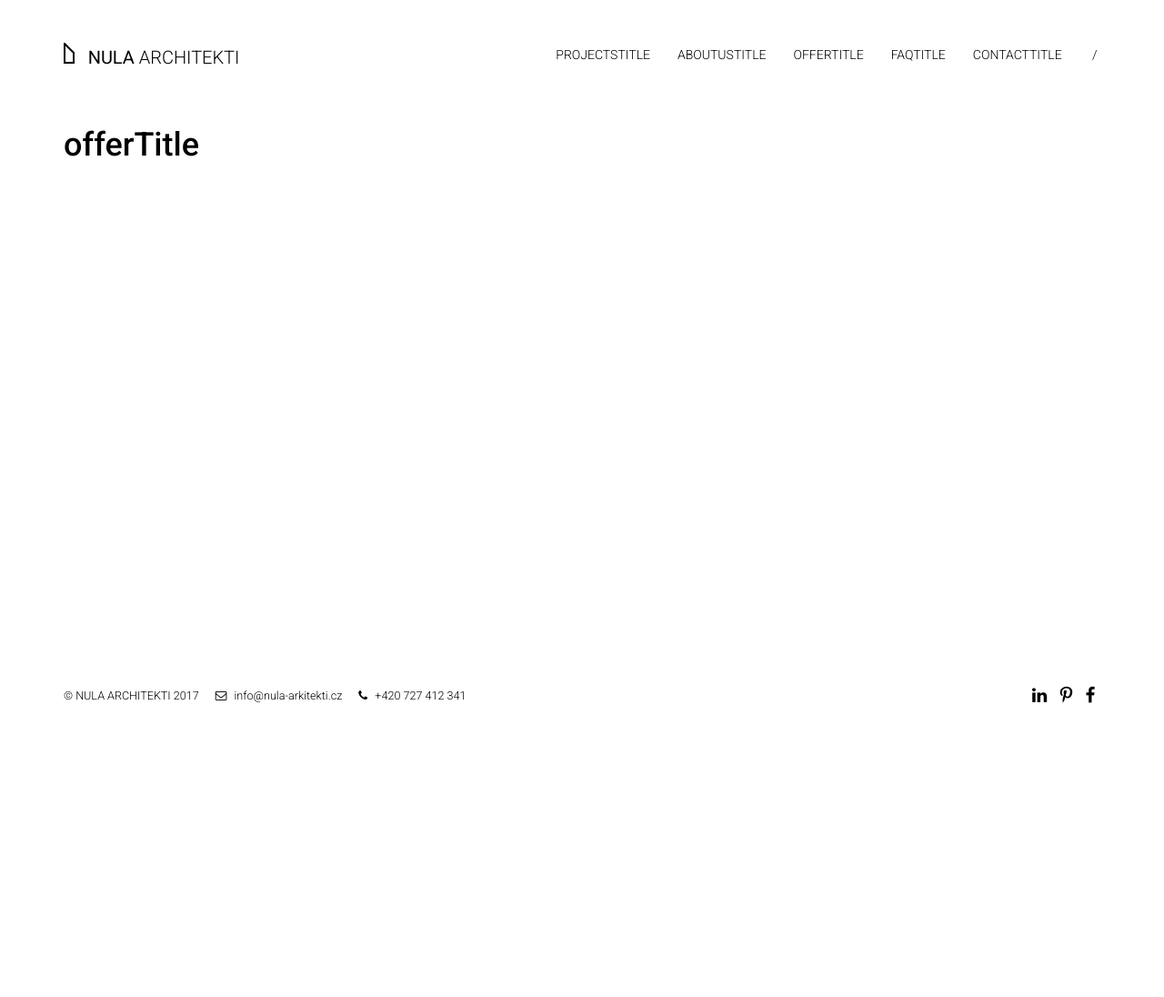
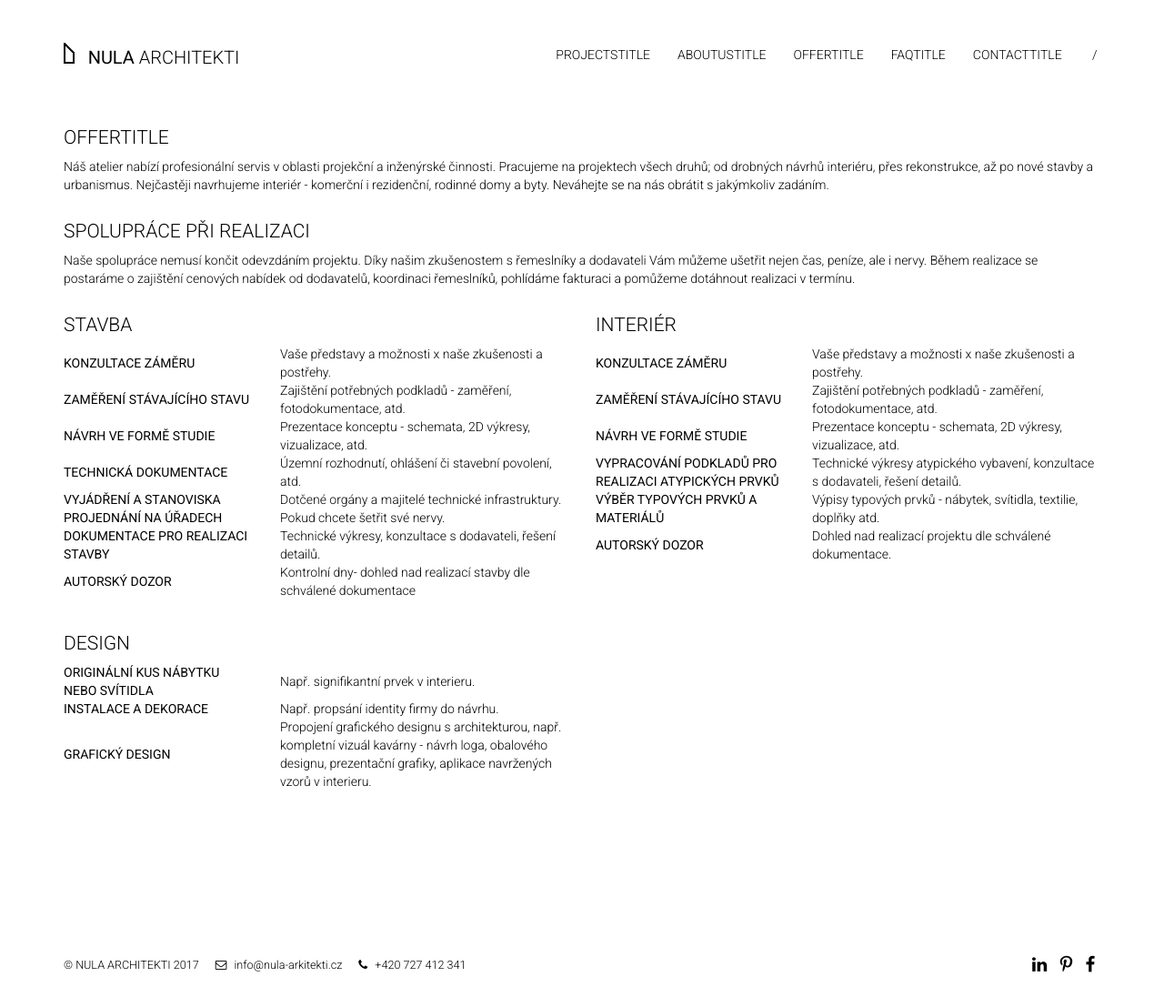
Before and after one commit to david-dusek/nula, a PHP site: template app/templates/about/offer.twig in a window 1280 px wide. Shown: the whole page at 91% size. Before the commit the page ends 773 px from the top, so only its background shows below. Run offline with PHP 8.4, Linux system fonts and the light colour scheme; the template is opened without the code that fills it, so the values that code supplies are empty; some libraries are stand-ins or nearby versions.

Commit message:
Nastylování stránky Co nabízíme

```diff
--- a/app/templates/about/offer.twig
+++ b/app/templates/about/offer.twig
@@ -5,5 +5,112 @@
   {{ parent() }}
 {% endblock %}
 {% block content %}
-  <h1>{{ 'offerTitle'|trans }}</h1>
+  <h2>{{ 'offerTitle'|trans|upper }}</h2>
+
+  <div class="row">
+    <div class="col-sm-12">
+      <p>
+        Náš atelier nabízí profesionální servis v oblasti projekční a inženýrské činnosti. Pracujeme na projektech všech druhů; od drobných návrhů interiéru, přes rekonstrukce, až po nové stavby a urbanismus. Nejčastěji navrhujeme interiér - komerční i rezidenční, rodinné domy a byty. Neváhejte se na nás obrátit s jakýmkoliv zadáním.
+      </p>
+    </div>
+  </div>
+  <div class="row">
+    <div class="col-sm-12">
+      <h2>SPOLUPRÁCE PŘI REALIZACI</h2>
+      <p>
+        Naše spolupráce nemusí končit odevzdáním projektu. Díky našim zkušenostem s řemeslníky a dodavateli Vám můžeme ušetřit nejen čas, peníze, ale i nervy. Během realizace se postaráme o zajištění cenových nabídek od dodavatelů, koordinaci řemeslníků, pohlídáme fakturaci a pomůžeme dotáhnout realizaci v termínu.
+      </p>
+    </div>
+  </div>
+  <div class="row">
+    <div class="col-sm-6 offer-section">
+      <h2>STAVBA</h2>
+      <table>
+        <tbody>
+          <tr>
+            <th>KONZULTACE ZÁMĚRU</th>
+            <td>Vaše představy a možnosti x naše zkušenosti a postřehy.</td>
+          </tr>
+          <tr>
+            <th>ZAMĚŘENÍ STÁVAJÍCÍHO STAVU</th>
+            <td>Zajištění potřebných podkladů - zaměření, fotodokumentace, atd.</td>
+          </tr>
+          <tr>
+            <th>NÁVRH VE FORMĚ STUDIE</th>
+            <td>Prezentace konceptu - schemata, 2D výkresy, vizualizace, atd.</td>
+          </tr>
+          <tr>
+            <th>TECHNICKÁ DOKUMENTACE</th>
+            <td>Územní rozhodnutí, ohlášení či stavební povolení, atd.</td>
+          </tr>
+          <tr>
+            <th>VYJÁDŘENÍ A STANOVISKA</th>
+            <td>Dotčené orgány a majitelé technické infrastruktury.</td>
+          </tr>
+          <tr>
+            <th>PROJEDNÁNÍ NA ÚŘADECH</th>
+            <td>Pokud chcete šetřit své nervy.</td>
+          </tr>
+          <tr>
+            <th>DOKUMENTACE PRO REALIZACI STAVBY</th>
+            <td>Technické výkresy, konzultace s dodavateli, řešení detailů.</td>
+          </tr>
+          <tr>
+            <th>AUTORSKÝ DOZOR</th>
+            <td>Kontrolní dny- dohled nad realizací stavby dle schválené dokumentace</td>
+          </tr>
+        </tbody>
+      </table>
+    </div>
+    <div class="col-sm-6 offer-section">
+      <h2>INTERIÉR</h2>
+      <table>
+        <tbody>
+          <tr>
+            <th>KONZULTACE ZÁMĚRU</th>
+            <td>Vaše představy a možnosti x naše zkušenosti a postřehy.</td>
+          </tr>
+          <tr>
+            <th>ZAMĚŘENÍ STÁVAJÍCÍHO STAVU</th>
+            <td>Zajištění potřebných podkladů - zaměření, fotodokumentace, atd.</td>
+          </tr>
+          <tr>
+            <th>NÁVRH VE FORMĚ STUDIE</th>
+            <td>Prezentace konceptu - schemata, 2D výkresy, vizualizace, atd.</td>
+          </tr>
+          <tr>
+            <th>VYPRACOVÁNÍ PODKLADŮ PRO REALIZACI ATYPICKÝCH PRVKŮ</th>
+            <td>Technické výkresy atypického vybavení, konzultace s dodavateli, řešení detailů.</td>
+          </tr>
+          <tr>
+            <th>VÝBĚR TYPOVÝCH PRVKŮ A MATERIÁLŮ</th>
+            <td>Výpisy typových prvků - nábytek, svítidla, textilie, doplňky atd.</td>
+          </tr>
+          <tr>
+            <th>AUTORSKÝ DOZOR</th>
+            <td>Dohled nad realizací projektu dle schválené dokumentace.</td>
+          </tr>
+        </tbody>
+      </table>
+    </div>
+    <div class="col-sm-6 offer-section">
+      <h2>DESIGN</h2>
+      <table>
+        <tbody>
+          <tr>
+            <th>ORIGINÁLNÍ KUS NÁBYTKU NEBO SVÍTIDLA</th>
+            <td>Např. signifikantní prvek v interieru.</td>
+          </tr>
+          <tr>
+            <th>INSTALACE A DEKORACE</th>
+            <td>Např. propsání identity firmy do návrhu.</td>
+          </tr>
+          <tr>
+            <th>GRAFICKÝ DESIGN</th>
+            <td>Propojení grafického designu s architekturou, např. kompletní vizuál kavárny - návrh loga, obalového designu, prezentační grafiky, aplikace navržených vzorů v interieru.</td>
+          </tr>
+        </tbody>
+      </table>
+    </div>
+  </div>
 {% endblock %}
--- a/app/templates/project/detail.twig
+++ b/app/templates/project/detail.twig
@@ -28,7 +28,7 @@
       </div>
     </div>
     <div class="col-sm-6 project-data">
-      <h2>MILÁLO</h2>
+      <h1>MILÁLO</h1>
       <table>
         <tbody>
           <tr>
--- a/public/css/main.css
+++ b/public/css/main.css
@@ -16,10 +16,15 @@ body {
   }
 }
 
-h2 {
+h1 {
   font-size: 2em;
   font-weight: 300;
   margin-top: 0;
+}
+
+h2 {
+  font-size: 1.5em;
+  font-weight: 300;
 }
 
 h3 {
@@ -37,6 +42,14 @@ a:hover, a:focus {
 
 strong {
   font-weight: 400;
+}
+
+table th {
+  font-weight: 400;
+}
+
+table td {
+  padding-left: 2em;
 }
 
 /* GENERAL */
@@ -84,6 +97,24 @@ strong {
 #footer #social-links .fa {
   font-size: 1.5em;
   padding: 0 0.3em;
+}
+
+@media (max-width: 767px) {
+  #footer {
+    margin-top: -7.5em;  /* in absolute value same as content-all padding bottom */
+  }
+
+  #footer .text-right {
+    text-align:center
+  }
+
+  #footer .text-left {
+    text-align:center
+  }
+
+  #footer #social-links {
+    padding-top: 1em;
+  }
 }
 
 
@@ -142,14 +173,6 @@ strong {
   padding-left: 15px;
 }
 
-.project-detail table th {
-  font-weight: 400;
-}
-
-.project-detail table td {
-  padding-left: 2em;
-}
-
 
 /* ABOUT US */
 
@@ -167,21 +190,23 @@ strong {
   padding: 0 9px;
 }
 
+
+/* OFFER */
+.offer-section {
+  min-height: 350px;
+}
+
+.offer-section table th {
+  width: 15em;
+}
+
+.offer-section table tr {
+  padding-bottom: 0.5em;
+}
+
 @media (max-width: 767px) {
-  #footer {
-    margin-top: -7.5em;  /* in absolute value same as content-all padding bottom */
-  }
-
-  #footer .text-right {
-    text-align:center
-  }
-
-  #footer .text-left {
-    text-align:center
-  }
-
-  #footer #social-links {
-    padding-top: 1em;
+  .offer-section {
+    min-height: 0;
   }
 }
 
```
